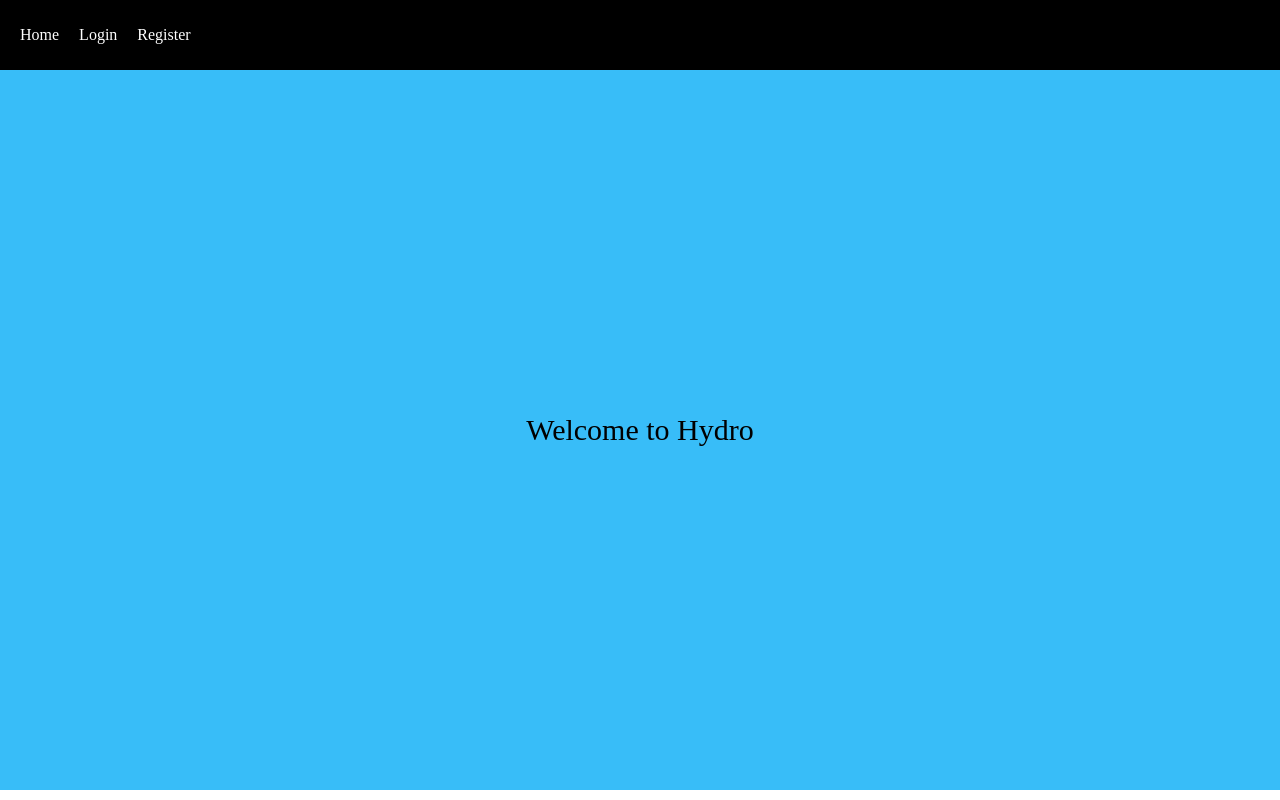
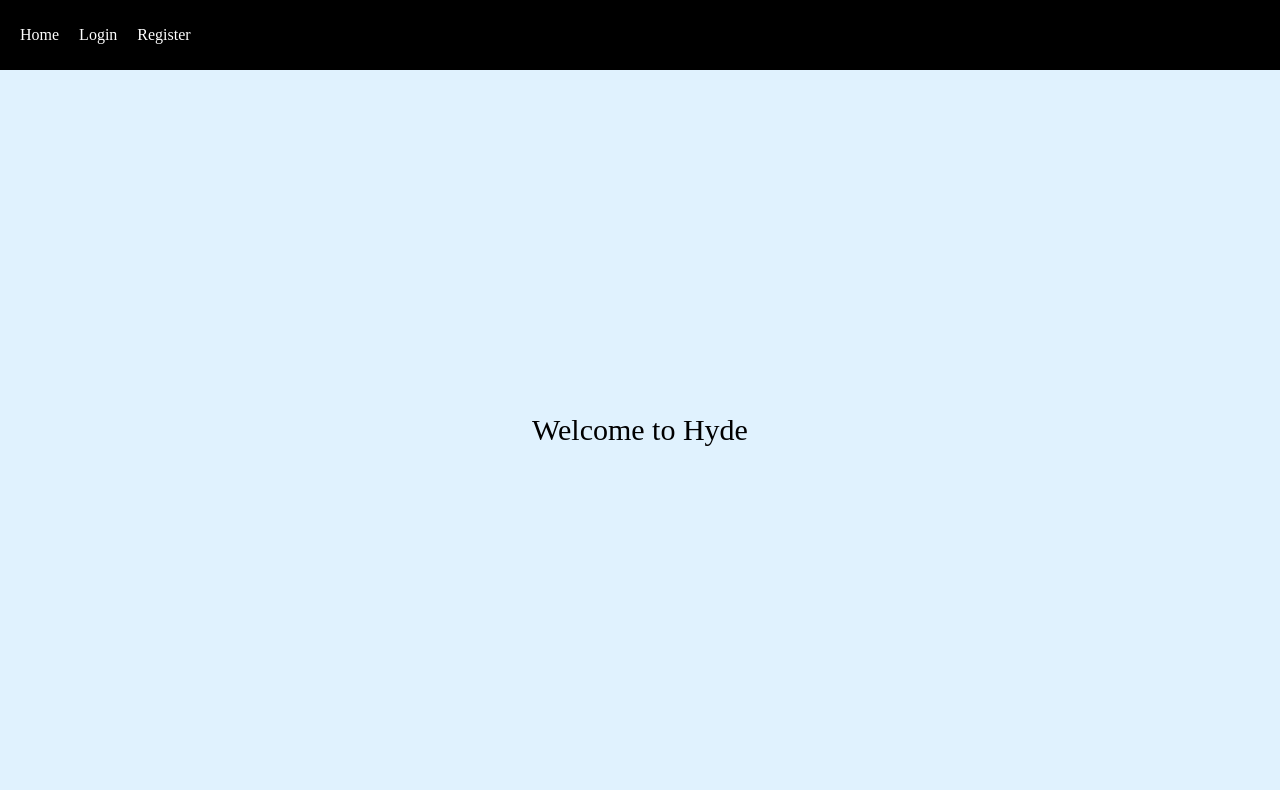
Before and after one commit to mmerite/SC-group-project-samina, a React (Create React App) app: page / in a window 1280 px wide. Built offline with nearby package versions, Linux system fonts and the light colour scheme.

Commit message:
Style changed

```diff
--- a/src/App.css
+++ b/src/App.css
@@ -7,7 +7,7 @@
   justify-content: center;
   align-items: center;
   min-height: 90vh;
-  background-color: #38bdf8 ;
+  background-color: #e0f2fe ;
 }
 
 .container{
--- a/src/Pages/Home.js
+++ b/src/Pages/Home.js
@@ -6,7 +6,7 @@ function Home(){
         <div className='box'>
           <div className='container'>
             <div className='top-header'>
-              <header>Welcome to Hydro</header>
+              <header>Welcome to Hyde</header>
             </div>
           </div>
         </div>
```
